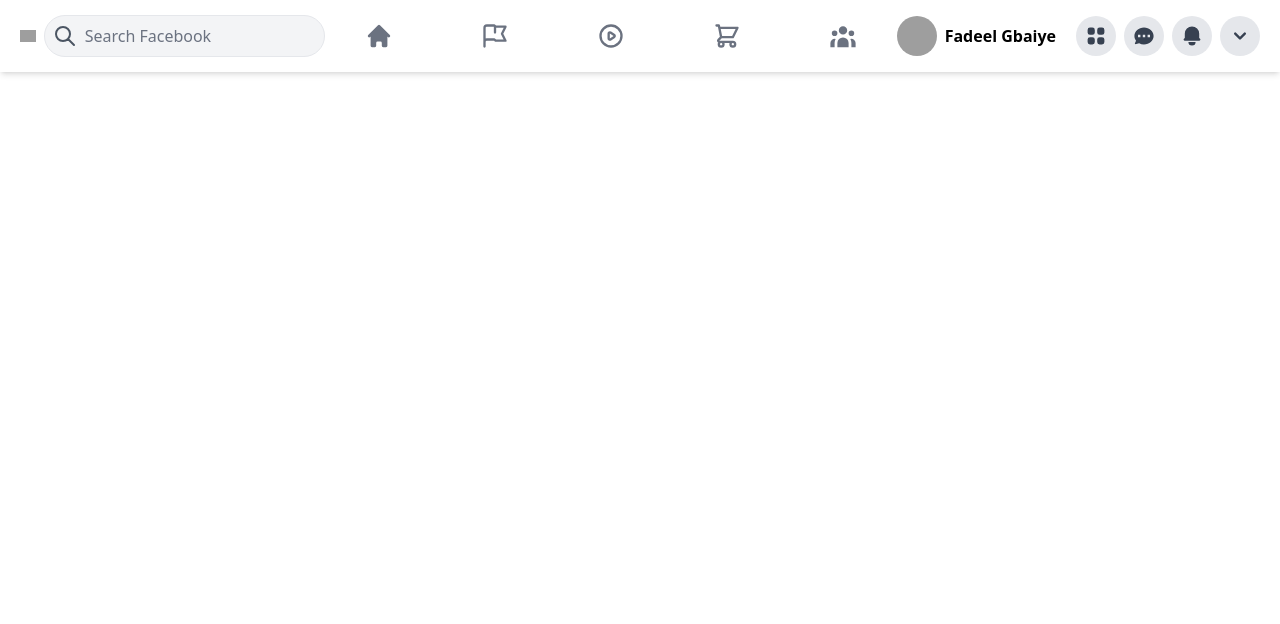
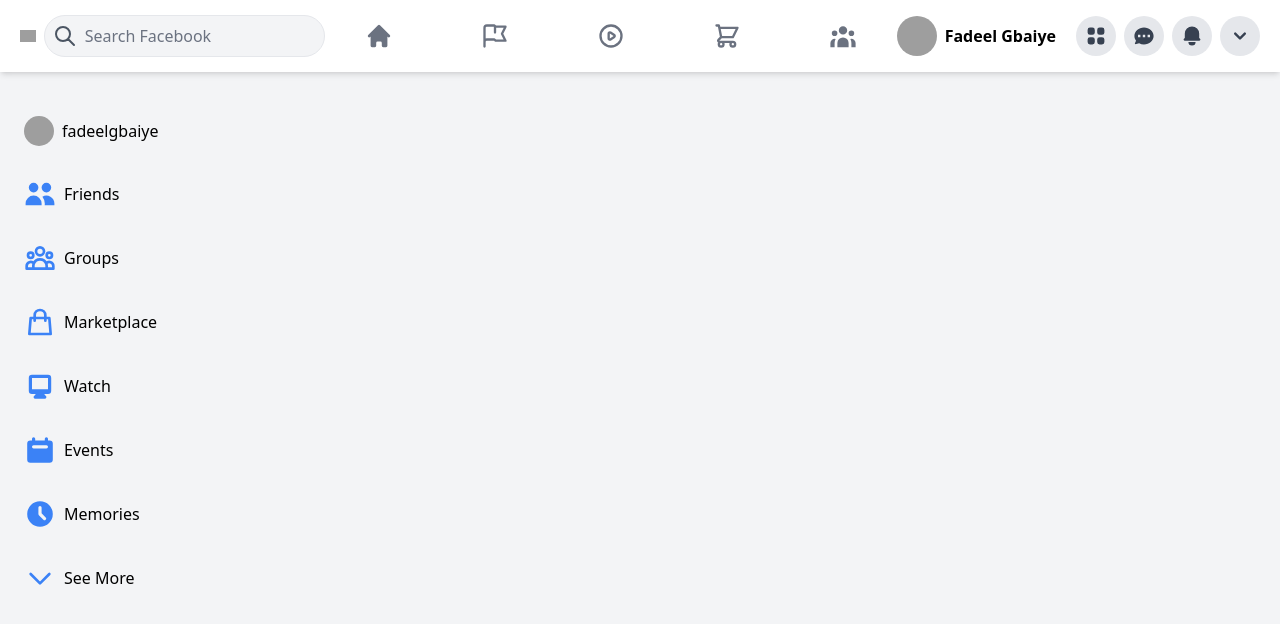
Before and after one commit to chuckGOF/facebook-clone, a Next.js app: page / in a window 1280 px wide. Shown: the top 624 px of the page. Built offline with nearby package versions, Linux system fonts and the light colour scheme; no server answers; grey boxes are pictures that could not be loaded.

Commit message:
Sidebar component complete

```diff
--- a/components/Feed.js
+++ b/components/Feed.js
@@ -0,0 +1,11 @@
+import React from "react";
+
+function Feed() {
+	return (
+		<div>
+			<div></div>
+		</div>
+	);
+}
+
+export default Feed;
--- /dev/null
+++ b/components/InputBox.js
@@ -0,0 +1,7 @@
+import React from 'react';
+
+function InputBox() {
+  return <div></div>;
+}
+
+export default InputBox;
--- /dev/null
+++ b/components/Post.js
@@ -0,0 +1,7 @@
+import React from 'react';
+
+function Post() {
+  return <div></div>;
+}
+
+export default Post;
--- /dev/null
+++ b/components/Posts.js
@@ -0,0 +1,7 @@
+import React from 'react';
+
+function Posts() {
+  return <div></div>;
+}
+
+export default Posts;
--- a/components/Sidebar.js
+++ b/components/Sidebar.js
@@ -0,0 +1,31 @@
+import React from "react";
+import SidebarRow from "./SidebarRow";
+import {
+	ChevronDownIcon,
+	ShoppingBagIcon,
+	UserGroupIcon,
+} from "@heroicons/react/outline";
+import {
+	CalendarIcon,
+	ClockIcon,
+	DesktopComputerIcon,
+	UsersIcon,
+} from "@heroicons/react/solid";
+import { userDetails } from "../constants";
+
+function Sidebar() {
+	return (
+		<div className="p-2 mt-5 max-w-[600px] xl:min-w-[300px]">
+			<SidebarRow src={userDetails.img} title={userDetails.username} />
+			<SidebarRow Icon={UsersIcon} title="Friends" />
+			<SidebarRow Icon={UserGroupIcon} title="Groups" />
+			<SidebarRow Icon={ShoppingBagIcon} title="Marketplace" />
+			<SidebarRow Icon={DesktopComputerIcon} title="Watch" />
+			<SidebarRow Icon={CalendarIcon} title="Events" />
+			<SidebarRow Icon={ClockIcon} title="Memories" />
+			<SidebarRow Icon={ChevronDownIcon} title="See More" />
+		</div>
+	);
+}
+
+export default Sidebar;
--- /dev/null
+++ b/components/SidebarRow.js
@@ -0,0 +1,23 @@
+import Image from "next/image";
+import React from "react";
+
+function SidebarRow({ Icon, src, title }) {
+	return (
+		<div className="flex items-center space-x-2 p-4 hover:bg-gray-200 rounded-xl cursor-pointer">
+			{src && (
+				<Image
+					className="rounded-full"
+					src={src}
+					alt=""
+					width={30}
+					height={30}
+					layout="fixed"
+				/>
+			)}
+			{Icon && <Icon className="h-8 w-8 text-blue-500" />}
+			<p className="hidden sm:inline-flex font-medium">{title}</p>
+		</div>
+	);
+}
+
+export default SidebarRow;
--- /dev/null
+++ b/components/Stories.js
@@ -0,0 +1,9 @@
+import React from 'react';
+
+function Stories() {
+  return <div>
+      <div></div>
+  </div>;
+}
+
+export default Stories;
--- /dev/null
+++ b/constants.js
@@ -0,0 +1,6 @@
+const userDetails = {
+	username: "fadeelgbaiye",
+	img: "https://windows10spotlight.com/wp-content/uploads/2018/10/0666a2eb7b483900e65de263a3c6ebc6-768x432.jpg",
+};
+
+export {userDetails}
--- a/pages/index.js
+++ b/pages/index.js
@@ -2,6 +2,8 @@
 import Header from "../components/Header";
 import { useSession, getSession } from "next-auth/react";
 import Login from "../components/Login";
+import Sidebar from '../components/Sidebar'
+import {userDetails} from '../constants'
 
 export async function getServerSideProps(context) {
 	return {
@@ -13,15 +15,10 @@
 
 export default function Home({ session }) {
 	// const { data: session } = useSession();
-	const sess = {
-		username: 'fadeelgbaiye',
-		image: "https://windows10spotlight.com/wp-content/uploads/2018/10/0666a2eb7b483900e65de263a3c6ebc6-768x432.jpg"
 
-	}
-
-	if (!sess) return <Login />;
+	if (!userDetails) return <Login />;
 	return (
-		<div>
+		<div className="h-screen bg-gray-100 overflow-hidden">
 			<Head>
 				<title>Facebook</title>
 				<meta
@@ -31,6 +28,9 @@
 				<link rel="icon" href="/favicon.ico" />
 			</Head>
 			<Header />
+			<main className="flex">
+				<Sidebar />
+			</main>
 		</div>
 	);
 }
```
Also changed, not shown: components/Main.js (deleted).
